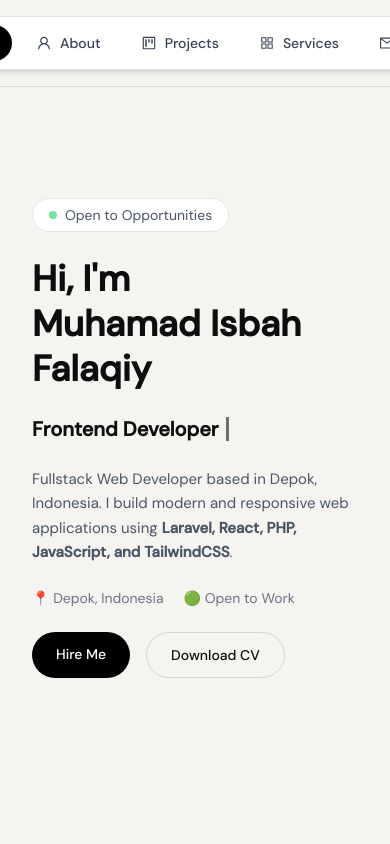
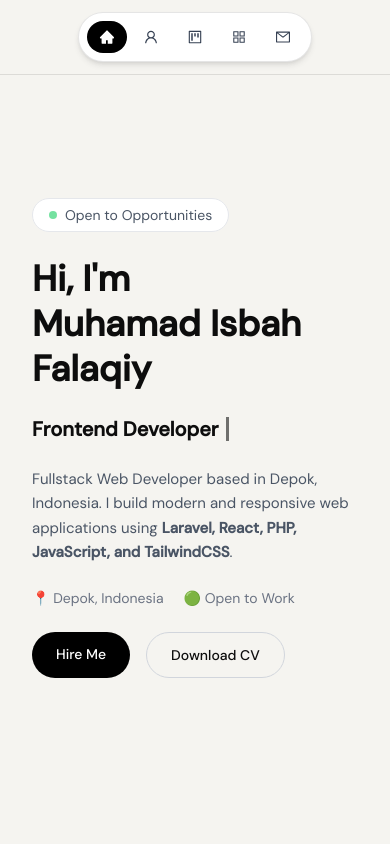
Before and after one commit to Isbahfalaqiy/portfolio-2026, a Next.js app: page / in a window 390 px wide. Shown: the top 844 px of the page. Built offline with nearby package versions, Linux system fonts and the light colour scheme.

Commit message:
update navbar icon

```diff
--- a/components/Navbar.jsx
+++ b/components/Navbar.jsx
@@ -1,7 +1,13 @@
 'use client'
 
 import { useEffect, useState } from 'react'
-import { AiFillHome, AiOutlineUser, AiOutlineProject, AiOutlineAppstore, AiOutlineMail } from 'react-icons/ai'
+import {
+  AiFillHome,
+  AiOutlineUser,
+  AiOutlineProject,
+  AiOutlineAppstore,
+  AiOutlineMail,
+} from 'react-icons/ai'
 
 const navItems = [
   { label: 'Home', href: '#home', icon: <AiFillHome size={16} /> },
@@ -19,8 +25,10 @@ export default function Navbar() {
 
     const onScroll = () => {
       let current = ''
+
       sections.forEach((sec) => {
         const sectionTop = sec.offsetTop - 120
+
         if (window.scrollY >= sectionTop) {
           current = sec.getAttribute('id')
         }
@@ -35,10 +43,12 @@ export default function Navbar() {
 
   const handleClick = (e, href) => {
     e.preventDefault()
+
     const id = href.replace('#', '')
     setActive(id)
 
     const target = document.querySelector(href)
+
     if (target) {
       target.scrollIntoView({
         behavior: 'smooth',
@@ -48,8 +58,11 @@ export default function Navbar() {
   }
 
   return (
-    <nav className="fixed top-0 left-0 right-0 z-50 flex justify-center px-10 py-4 bg-[rgba(245,244,240,0.85)] backdrop-blur-md border-b border-black/10">
-      <div className="flex items-center gap-2 bg-white border border-black/10 rounded-full px-3 py-2 shadow-md">
+    <nav className="fixed top-0 left-0 right-0 z-50 flex justify-center px-4 md:px-10 py-3 md:py-4 bg-[rgba(245,244,240,0.85)] backdrop-blur-md border-b border-black/10">
+
+      {/* Container */}
+      <div className="flex items-center gap-1 md:gap-2 bg-white border border-black/10 rounded-full px-2 md:px-3 py-2 shadow-md overflow-x-auto">
+
         {navItems.map((item) => {
           const id = item.href.replace('#', '')
           const isActive = active === id
@@ -59,16 +72,25 @@ export default function Navbar() {
               key={item.href}
               href={item.href}
               onClick={(e) => handleClick(e, item.href)}
-              className={`flex items-center gap-2 px-4 py-2 rounded-full text-sm font-medium transition-all duration-200
-                ${isActive ? 'bg-black text-white' : 'text-gray-700 hover:text-black hover:bg-gray-100'}
-              `}
+              className={`flex items-center gap-2 px-3 md:px-4 py-2 rounded-full text-xs md:text-sm font-medium whitespace-nowrap transition-all duration-200
+              ${
+                isActive
+                  ? 'bg-black text-white'
+                  : 'text-gray-700 hover:text-black hover:bg-gray-100'
+              }`}
             >
               {item.icon}
-              {item.label}
+
+              {/* label disembunyikan di layar sangat kecil */}
+              <span className="hidden sm:inline">
+                {item.label}
+              </span>
+
             </a>
           )
         })}
       </div>
+
     </nav>
   )
 }
```
